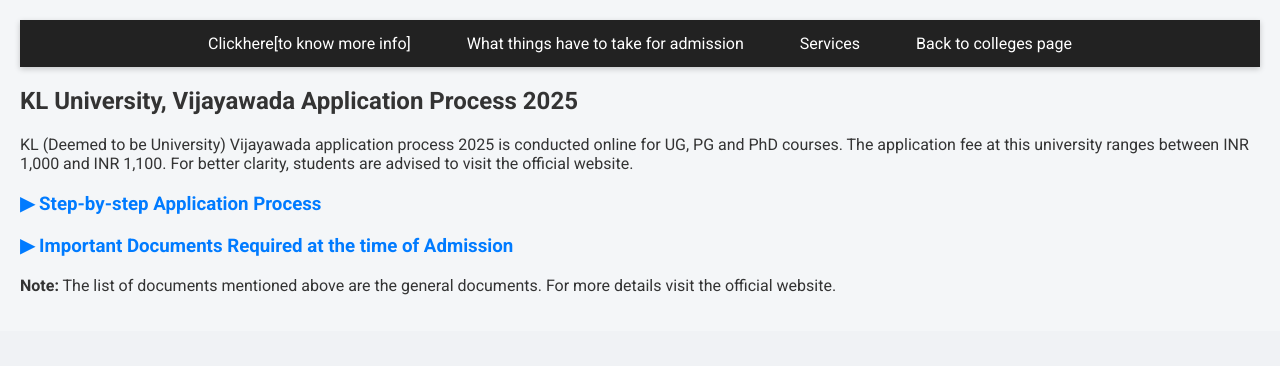
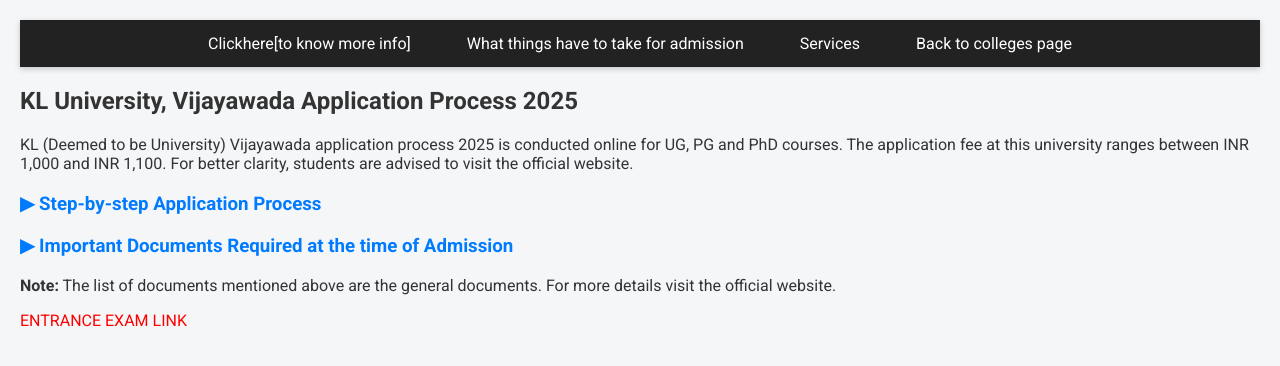
Before and after one commit to Prashanth32124/CampusKartfrontend, a React (Create React App) app: page /details in a window 1280 px wide. Shown: the top 366 px of the page. Built offline with nearby package versions, Linux system fonts and the light colour scheme.

Commit message:
update Details

```diff
--- /dev/null
+++ b/src/CSS/Details.css
@@ -0,0 +1,3 @@
+#entrance{
+ color:red;
+}
--- a/src/Details.jsx
+++ b/src/Details.jsx
@@ -1,5 +1,5 @@
 import React, { useState } from 'react';
-
+import './CSS/Details.css';
 function Details() {
   const [showApplicationSteps, setShowApplicationSteps] = useState(false);
   const [showDocuments, setShowDocuments] = useState(false);
@@ -44,7 +44,6 @@ function Details() {
         )}
       </div>
 
-      {/* Accordion for Documents */}
       <div style={{ marginTop: '20px' }}>
         <h3
           onClick={() => setShowDocuments(!showDocuments)}
@@ -65,6 +64,10 @@ function Details() {
           <strong>Note:</strong> The list of documents mentioned above are the general documents. For more details visit the official website.
         </p>
       </div>
+      <div>
+        <p id="entrance">ENTRANCE EXAM LINK</p>
+        <a href="https://www.kluniversity.in/admissions-2025/"/>
+      </div>
     </div>
   );
 }
```
